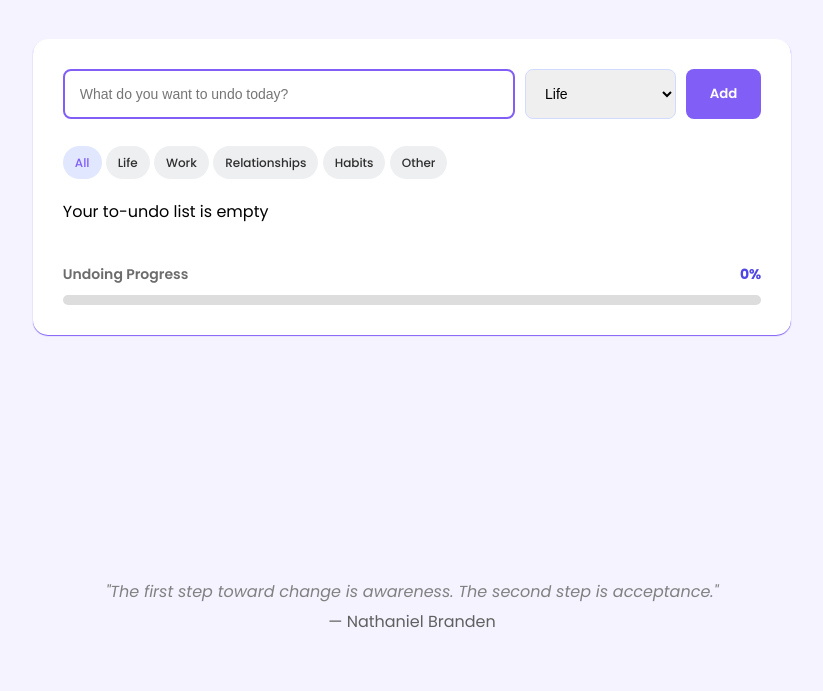
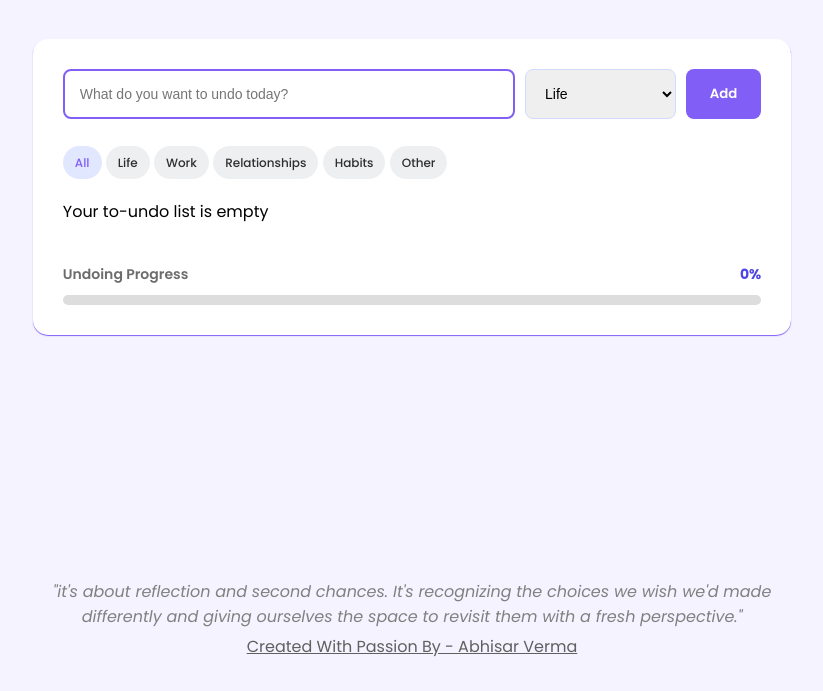
Before and after one commit to abhisarxverma/To_Undo_List, a plain HTML site: page index.html in a window 1280 px wide. Shown: the part 109-800 px from the top of the page, without its empty margins (228-1051 px from the left). Drawn offline with Linux system fonts and the light colour scheme.

Commit message:
Change the quote with the concept of website that is giving second chance to what happened and try to undo them rather than run from them

```diff
--- a/index.html
+++ b/index.html
@@ -59,8 +59,8 @@
 
         </div>
         <div class="quote-box">
-            <p class="quote-line">"The first step toward change is awareness. The second step is acceptance."</p>
-            <p class="quote-author">— Nathaniel Branden</p>
+            <p class="quote-line">"it's about reflection and second chances. It's recognizing the choices we wish we'd made differently and giving ourselves the space to revisit them with a fresh perspective."</p>
+            <a href="https://github.com/abhisarxverma" class="quote-author">Created With Passion By - Abhisar Verma</a>
         </div>
     </div>
 
```
